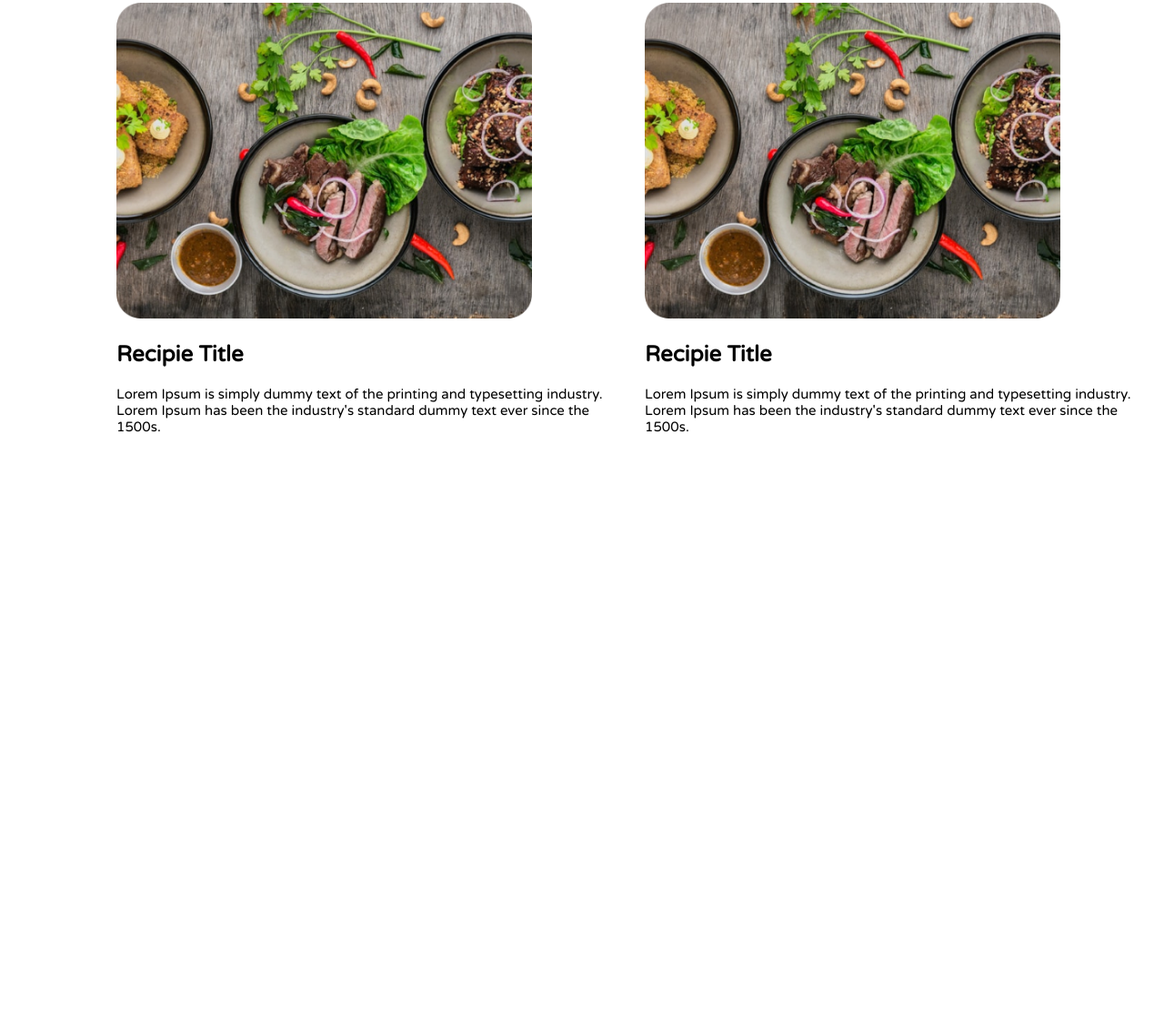
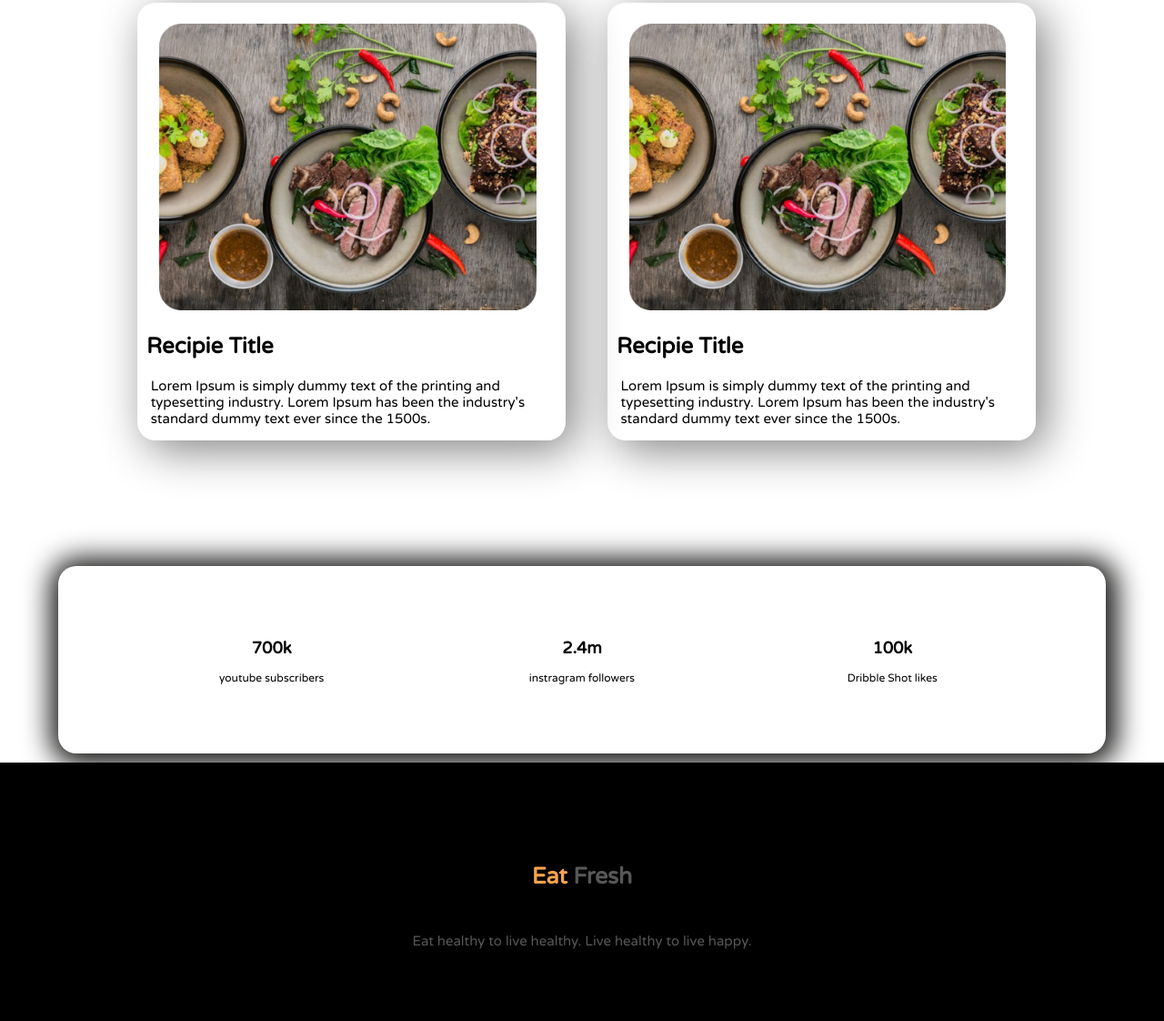
Before and after one commit to arafatrahat94/eat-healthy, a plain HTML site: page index.html in a window 1280 px wide. Shown: the part 1281-2403 px from the top of the page at 91% size. Before the commit the page ends 1784 px from the top, so only its background shows below. Drawn offline with Linux system fonts and the light colour scheme.

Commit message:
all are updated

```diff
--- a/index.html
+++ b/index.html
@@ -40,7 +40,7 @@
     Lorem Ipsum has been the industry's standard dummy text ever since the
     1500s.</p>
 <section class="bottom">
-<div class="imagen">
+<div class="imagem">
     <img src="images/food/Project Cover1.jpg" alt="">
     <h2>Recipie Title</h2>
     <p class="parr-tow">Lorem Ipsum is simply dummy text of the printing and typesetting industry. Lorem Ipsum has been the industry's standard dummy text ever since the 1500s.
@@ -53,4 +53,25 @@
     </p>
 </div>
 </section>
+<section class="last-part">
+    <div class="half-width3">
+        <h2>700k</h2>
+        <p>youtube subscribers</p>
+    </div>
+    <div class="half-width4">
+        <h2>2.4m</h2>
+        <p>instragram followers</p>
+    </div>
+    <div class="half-width5">
+        <h2>100k</h2>
+        <p>Dribble Shot likes</p>
+    </div>
+</section>
+<div class="nothing">
+    <footer>
+        <h2 class="footer-h"><span class="something">Eat</span> Fresh</h2>
+    </footer>
+    <p class="footer-p">Eat healthy to live healthy. Live healthy to live happy.
+</p>
+</div>
 </html>
--- a/style.css
+++ b/style.css
@@ -75,16 +75,66 @@ section{
 .bottom{
     display: flex;
     padding-left: 10%;
+    padding-bottom: 10%;
 }
 .bottom img{
-    width: 80%;
-}
-.imagen{
-    padding-right: 5px;
+    margin-left: 3%;
+    margin-top: 5%;
+    width: 90%;
 }
 .imagem{
-    padding-left: 5px;
+    padding-left: 10px;
 }
 .parr-tow{
+    padding-left: 1%;
     font-size: 15px;
 }
+.imagem{
+    width: 40%;
+    margin-left: 2%;
+    margin-right: 2%;
+    border-radius: 20px;
+    box-shadow: 10px 10px 50px grey;
+}
+.last-part{
+    padding: 5%;
+    display: flex;
+    color: black;
+    width: 80%;
+    margin-left: 5%;
+    box-shadow: 2px 2px 30px 10px rgb(17, 17, 16);
+    border-radius: 20px;
+}
+.half-width3{
+    width: 100%;
+    text-align: center;
+    font-size: 12px;
+}
+.half-width4{
+    font-size: 12px;
+    width: 100%;
+    text-align: center;
+}
+.half-width5{
+    font-size: 12px;
+    width: 100%;
+    text-align: center;
+}
+.nothing{
+    padding-bottom: 5%;
+    padding-top: 5%;
+    text-align: center;
+    color: #575757;
+    margin: 0%;
+    background-color: black;
+}
+.footer-h{
+    font-size: 25px;
+    padding: 2%;
+}
+.something{
+    color: #FBA24F;
+}
+.footer-p{
+    font-size: 15px;
+}
```
